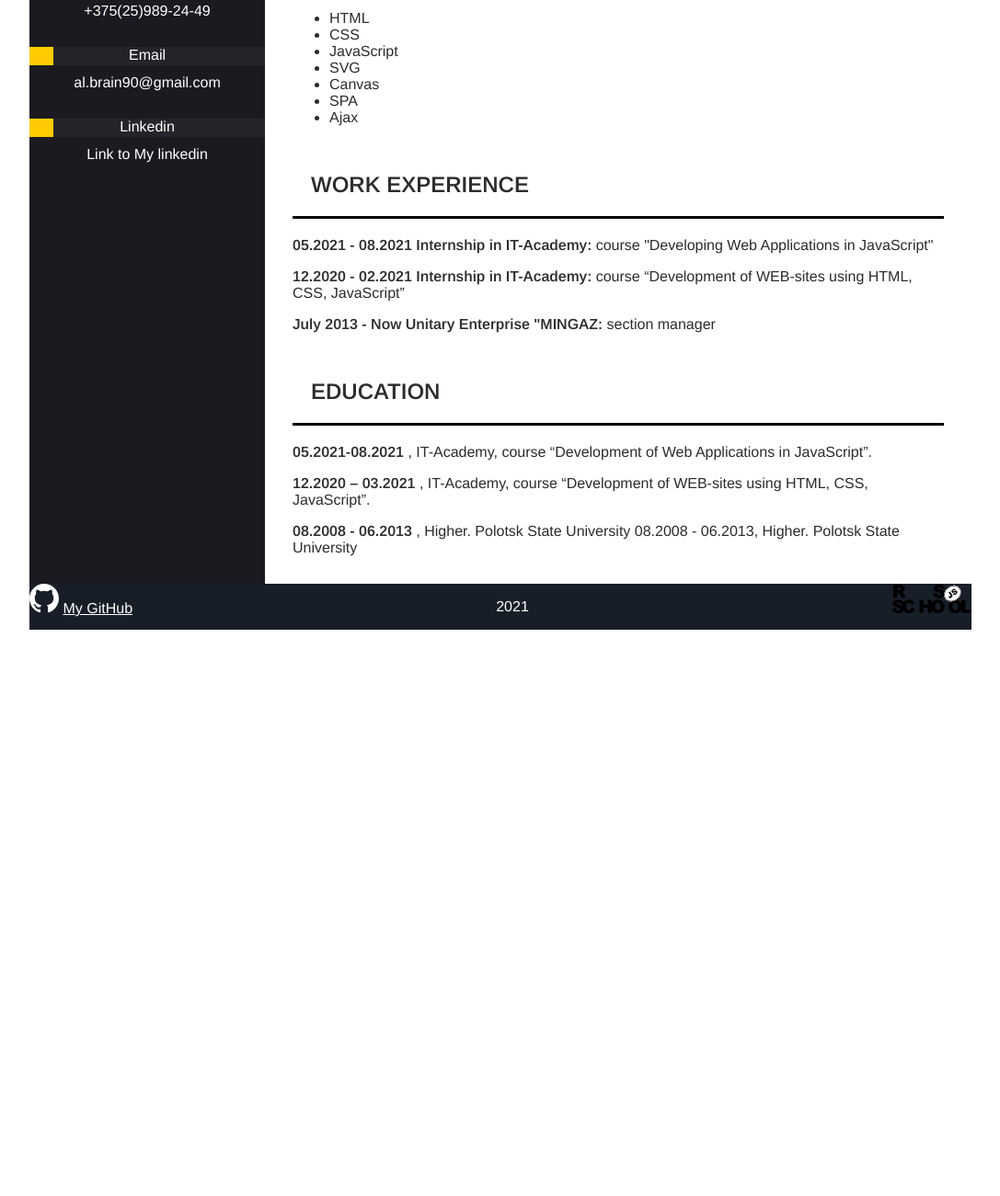
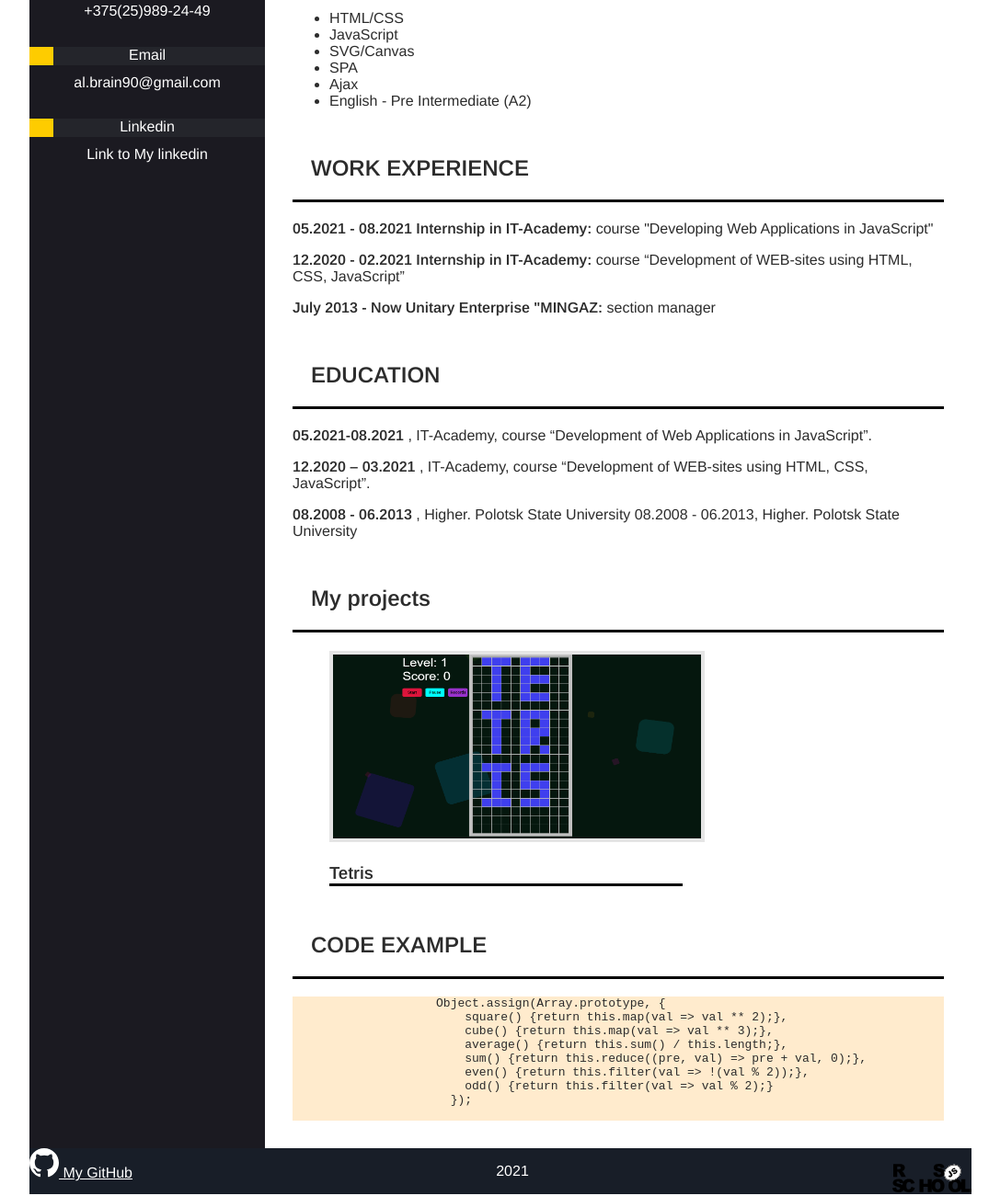
Before and after one commit to Aliaksandr888/cv-old, a plain HTML site: page index.html in a window 1280 px wide. Shown: the part 497-1798 px from the top of the page at 92% size, without its empty margins (96-1183 px from the left). Before the commit the page ends 1182 px from the top, so only its background shows below. Drawn offline with nearby package versions, Linux system fonts and the light colour scheme.

Commit message:
docs: update files

```diff
--- a/index.html
+++ b/index.html
@@ -19,6 +19,8 @@
             <li><a href="#skills">SKILLS</a></li>
             <li><a href="#work-experience">WORK EXPERIENCE</a></li>
             <li><a href="#education">EDUCATION</a></li>
+            <li><a href="#projects">MY PROJECTS</a></li>
+            <li><a href="#code-example">CODE EXAMPLE</a></li>
         </ul>
     </header>
     <main>
@@ -37,14 +39,14 @@
                         <div class="yellow-box"></div>
                         <div class="contacts-name">Email</div>
                     </div>
-                    <div><a href="mailto: al.brain90@gmail.com">al.brain90@gmail.com</a></div>
+                    <div><a href="al.brain90@gmail.com">al.brain90@gmail.com</a></div>
                 </div>
                 <div class="contacts">
                     <div class="contacts-decoration">
                         <div class="yellow-box"></div>
                         <div class="contacts-name">Linkedin</div>
                     </div>
-                    <div><a href="www.linkedin.com/in/aliaksandr-bravin-a84314219/">Link to My linkedin</a></div>
+                    <div><a href="https://linkedin.com/in/aliaksandr-bravin-a84314219/">Link to My linkedin</a></div>
                 </div>
             </div>
         </div>
@@ -56,7 +58,7 @@
 
             <div class="about-me">
                 <h2>ABOUT MYSELF</h2>
-                <a name="about-me"></a>
+                <a id="about-me"></a>
                 <p>For 7 years I worked in "Mingaz", developed as a technical specialist and acquired skills in
                     personnel
                     management, management of production activities.
@@ -72,21 +74,20 @@
             </div>
             <div class="skills">
                 <h2>SKILLS</h2>
-                <a name="skills"></a>
+                <a id="skills"></a>
                 <ul>
-                    <li>HTML</li>
-                    <li>CSS</li>
+                    <li>HTML/CSS</li>
                     <li>JavaScript</li>
-                    <li>SVG</li>
-                    <li>Canvas</li>
+                    <li>SVG/Canvas</li>
                     <li>SPA</li>
                     <li>Ajax</li>
+                    <li>English - Pre Intermediate (A2)</li>
                 </ul>
 
             </div>
             <div class="work-experience">
                 <h2>WORK EXPERIENCE</h2>
-                <a name="work-experience"></a>
+                <a id="work-experience"></a>
                 <p><span class="info-ex">05.2021 - 08.2021 Internship in IT-Academy:</span> course "Developing Web
                     Applications in JavaScript"
                 </p>
@@ -98,11 +99,38 @@
             </div>
             <div class="education">
                 <h2>EDUCATION</h2>
-                <a name="education"></a>
-                <p><span class="info-ex">05.2021-08.2021</span> , IT-Academy, course “Development of Web Applications in JavaScript”.</p>
-                <p><span class="info-ex">12.2020 – 03.2021</span> , IT-Academy, course “Development of WEB-sites using HTML, CSS, JavaScript”.</p>
-                <p><span class="info-ex">08.2008 - 06.2013</span> , Higher. Polotsk State University 08.2008 - 06.2013, Higher. Polotsk State
+                <a id="education"></a>
+                <p><span class="info-ex">05.2021-08.2021</span> , IT-Academy, course “Development of Web Applications in
+                    JavaScript”.</p>
+                <p><span class="info-ex">12.2020 – 03.2021</span> , IT-Academy, course “Development of WEB-sites using
+                    HTML, CSS, JavaScript”.</p>
+                <p><span class="info-ex">08.2008 - 06.2013</span> , Higher. Polotsk State University 08.2008 - 06.2013,
+                    Higher. Polotsk State
                     University</p>
+            </div>
+            <div class="my-projects">
+                <h2>My projects</h2>
+                <a id="projects"></a>
+                <ul>
+                    <li>
+                        <a href="https://aliaksandr888.github.io/Tetris/"><img src="img/Tetris.png" width="400" height="200" alt="tetris"></a>
+                        <h3>Tetris</h3>
+                    </li>
+                </ul>
+            </div>
+            <div class="code-example">
+                <h2>CODE EXAMPLE</h2>
+                <a id="code-example"></a>
+                <pre>
+                    <code>Object.assign(Array.prototype, {
+                        square() {return this.map(val => val ** 2);},
+                        cube() {return this.map(val => val ** 3);},
+                        average() {return this.sum() / this.length;},
+                        sum() {return this.reduce((pre, val) => pre + val, 0);},
+                        even() {return this.filter(val => !(val % 2));},
+                        odd() {return this.filter(val => val % 2);}
+                      });</code>
+                    </pre>
             </div>
         </div>
     </main>
@@ -110,14 +138,16 @@
     <footer>
         <div>
 
-            <img src="img/github-logo.svg" alt="github-logo">
+
             <a class="footer__github" href="https://github.com/Aliaksandr888" target="_blank">
-                My GitHub
+                <img src="img/github-logo.svg" alt="github-logo">  My GitHub
             </a>
+
         </div>
 
         <p>2021</p>
-        <img src="img/rs_school_js.svg" width="86" height="32" alt="RS School">
+        <p><a href="https://rs.school/js/"><img src="img/rs_school_js.svg" width="86" height="32" alt="RS School"></a>
+        </p>
     </footer>
 
 </body>
--- a/style.css
+++ b/style.css
@@ -57,12 +57,25 @@ h1{
     text-align: center;
     background: #fecc00;
 }
-.about-me,.skills,.work-experience, .education{
+.about-me,.skills,.work-experience, .education, .my-projects, .code-example{
     margin: 30px;
 }
-.about-me h2, .skills h2, .work-experience h2, .education h2{
+.about-me h2, .skills h2, .work-experience h2, .education h2, .my-projects h2, .code-example h2{
     padding: 20px;
     border-bottom: solid 3px black;
+}
+.my-projects ul{
+    list-style: none;
+}
+.my-projects img{
+    border: rgba(0, 0, 0, 0.1) solid 4px;
+}
+.my-projects h3{
+    width: 30vw;
+    border-bottom: solid 3px black;
+}
+.code-example pre{
+    background-color: blanchedalmond;
 }
 .info-ex{
     font-weight: bold;
```
Also changed, not shown: img/Tetris.png (added).
